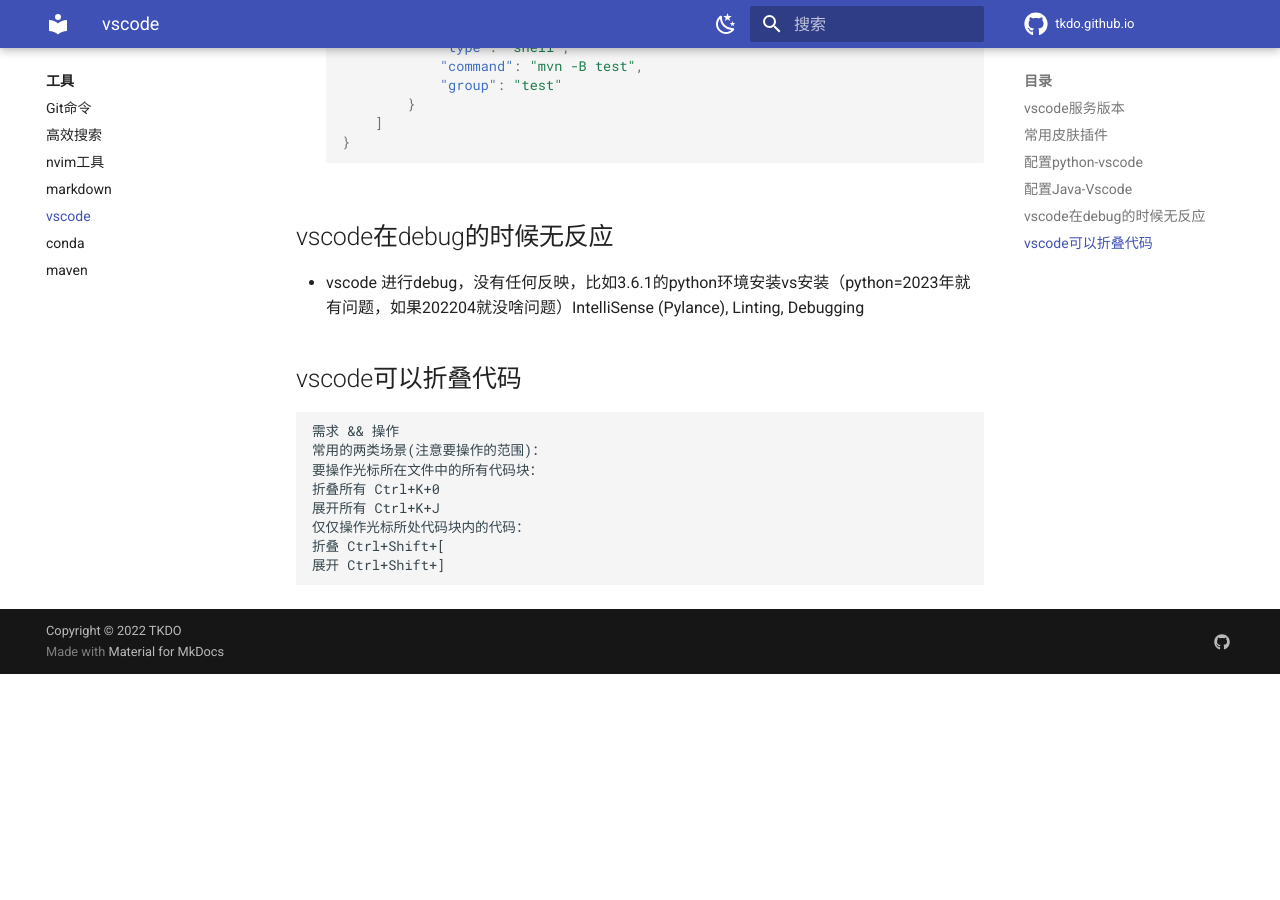
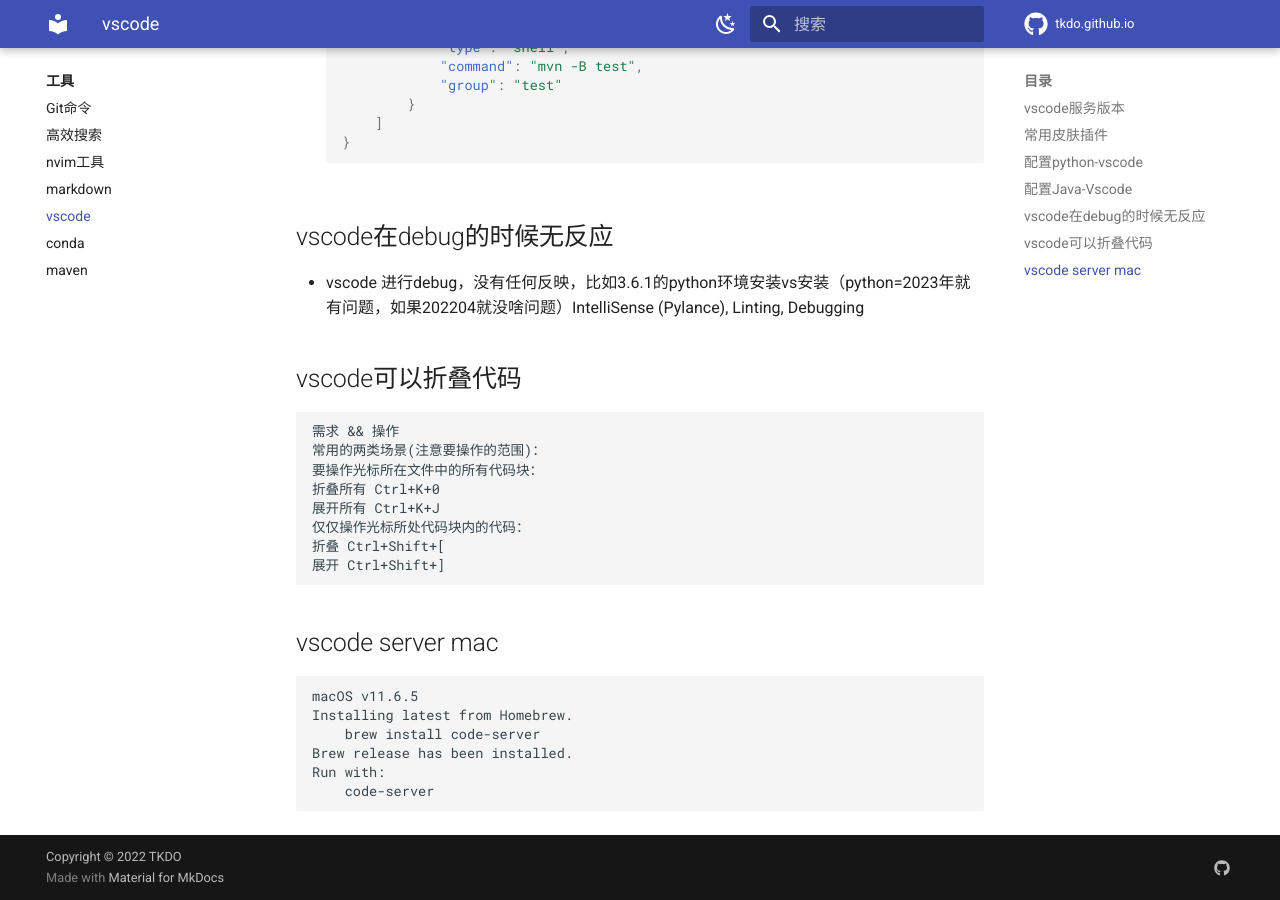
Before and after one commit to tkdo/tkdo.github.io, an MkDocs documentation site: the page built from docs/tools/vscode.md, in a window 1280 px wide and 900 px high, scrolled down 2367 px. Built offline with MkDocs 1.6.1 and Material for MkDocs 9.7.7, drawn with Linux system fonts in a browser that asks for light colours; comment, search, counter and statistics services are not loaded; before the commit the page ends 3041 px from its top, so only the background shows below that.

Commit message:
mac vscode servver

```diff
--- a/docs/tools/vscode.md
+++ b/docs/tools/vscode.md
@@ -119,3 +119,10 @@
     仅仅操作光标所处代码块内的代码：
     折叠 Ctrl+Shift+[
     展开 Ctrl+Shift+]
+## vscode server mac
+    macOS v11.6.5
+    Installing latest from Homebrew.
+        brew install code-server
+    Brew release has been installed.
+    Run with:
+        code-server
```
